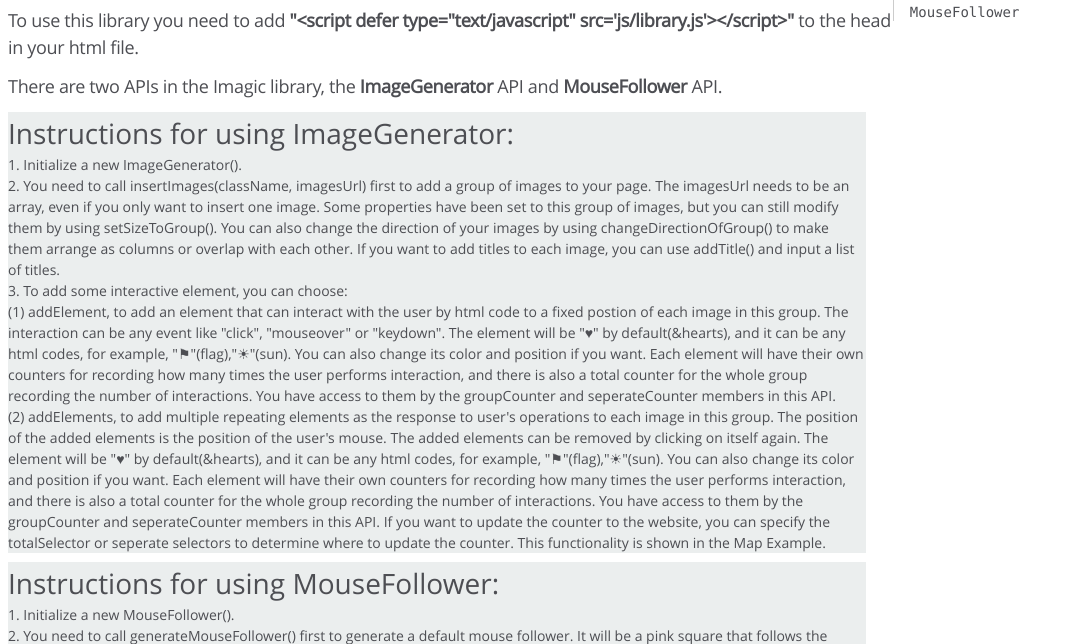
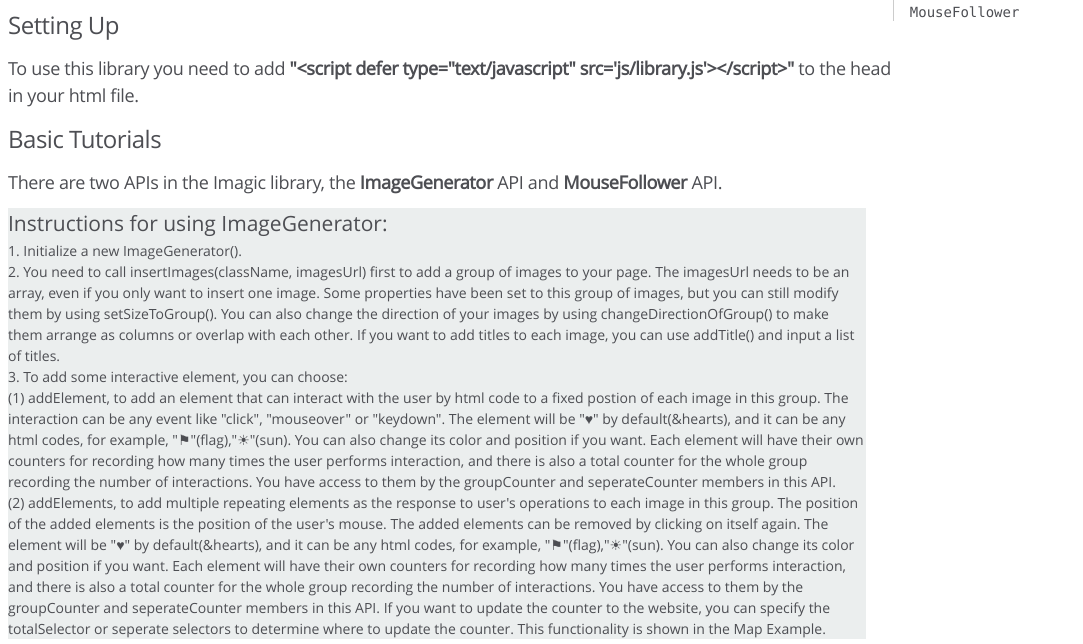
Before and after one commit to heatherwang39/Imagic, a website: page pub/documentation/index.html in a window 1280 px wide. Shown: the part 162-806 px from the top of the page, without its empty margins (0-1083 px from the left). Drawn offline with Linux system fonts and the light colour scheme.

Commit message:
small changes to documentation and README.md

```diff
--- a/pub/documentation/index.html
+++ b/pub/documentation/index.html
@@ -22,7 +22,9 @@
 
     <h3> </h3>
     <h2>Getting Started </h2>
+    <h3>Setting Up </h3>
     <h4>To use this library you need to add <b>"&lt;script defer type="text/javascript" src='js/library.js'&gt;&lt;/script&gt;"</b> to the head in your html file.</h4>
+    <h3>Basic Tutorials </h3>
     <h4>There are two APIs in the Imagic library, the <b>ImageGenerator</b> API and <b>MouseFollower</b> API.</h4>
 
 <div class="custom-container">
--- a/pub/documentation/styles/jsdoc-default.css
+++ b/pub/documentation/styles/jsdoc-default.css
@@ -41,7 +41,7 @@ body {
 }
 
 .custom-container span {
-  font-size: 200%;
+  font-size: 150%;
 }
 
 a,
```
Also changed, not shown: pub/documentation/ImageGenerator.html (+1 -1 lines), README.md.
